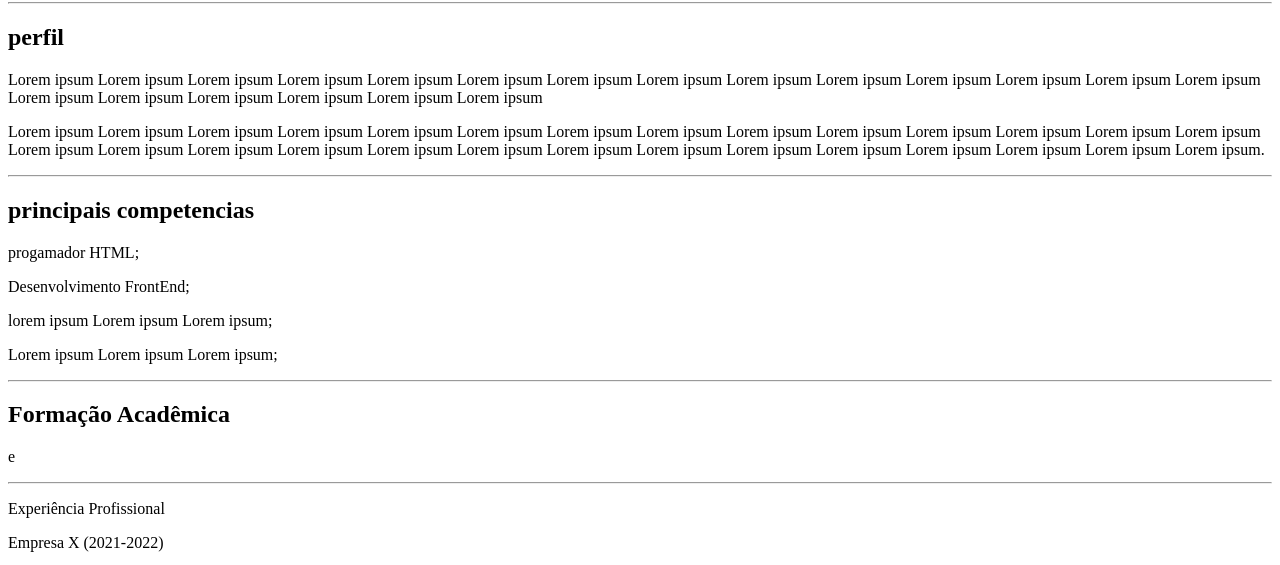
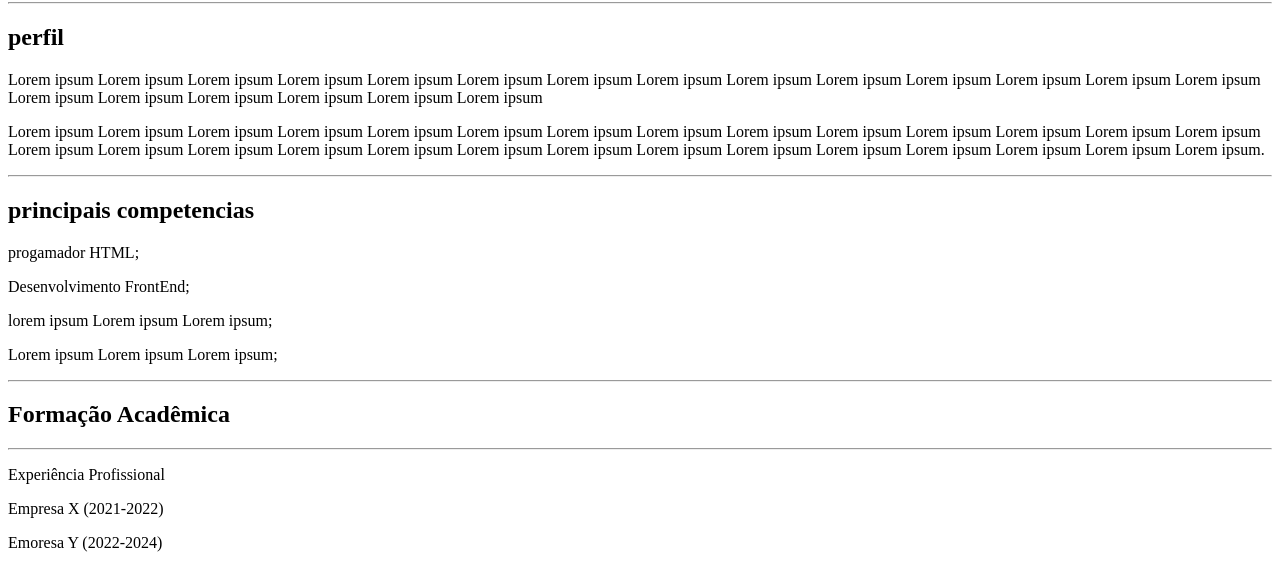
Before and after one commit to trechinski/Curriculo_FulanoTal, a plain HTML site: page index.html in a window 1280 px wide. Shown: the part 220-785 px from the top of the page. Drawn offline with Linux system fonts and the light colour scheme.

Commit message:
Update index.html

```diff
--- a/index.html
+++ b/index.html
@@ -22,7 +22,7 @@
         <p> Lorem ipsum Lorem ipsum Lorem ipsum;
             <hr>
             <h2>Formação Acadêmica</h2>
-            <p>  <a href="https://ifpr.edu.br/"></a> e <a href="https://ufpr.br/"></a> </P>
+            <a href="https://ifpr.edu.br/"></a> <a href="https://ufpr.br/"></a>
             <hr>
             <p> Experiência Profissional</p>
             <p> Empresa X (2021-2022)</p>
```
